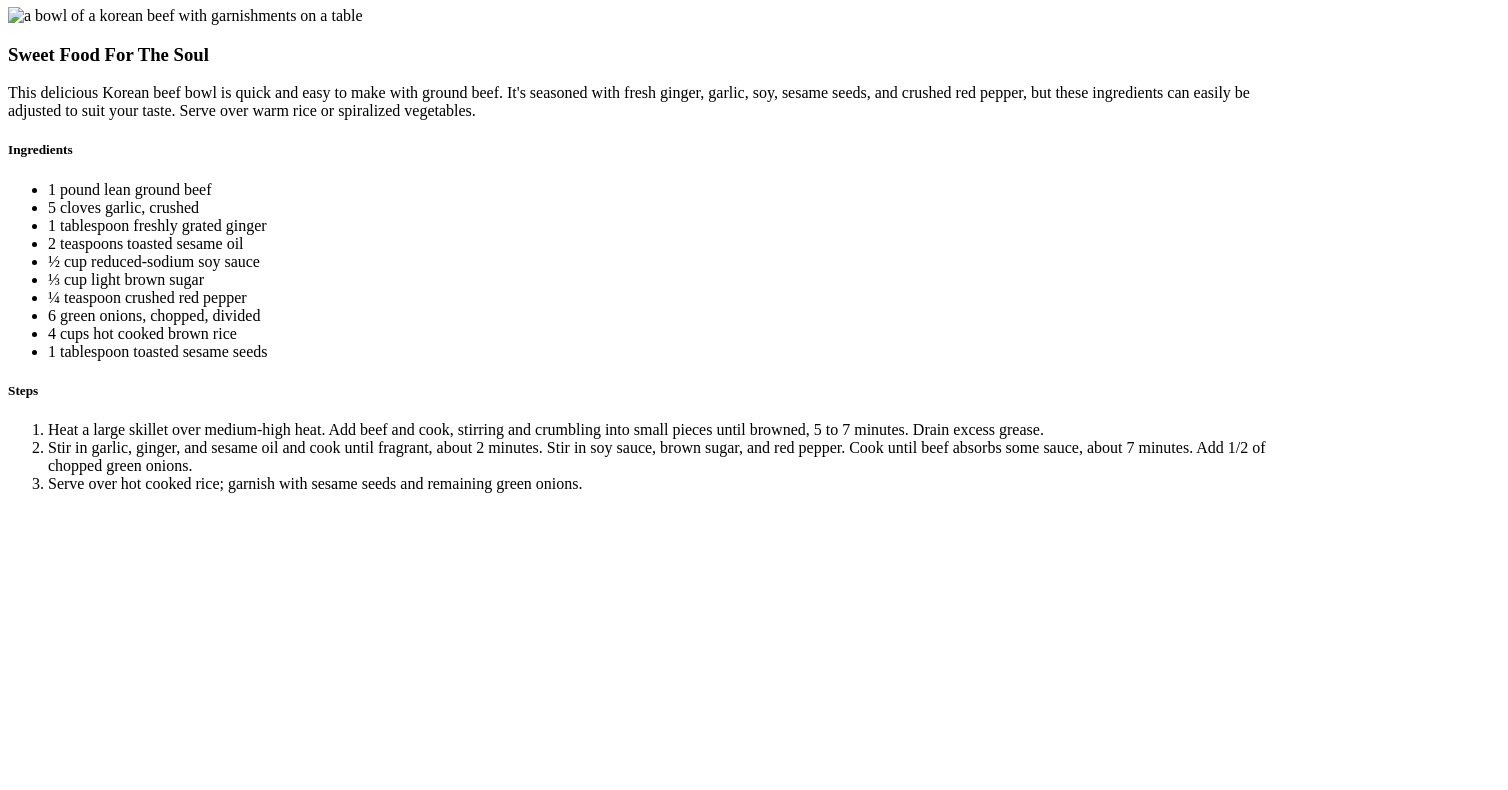
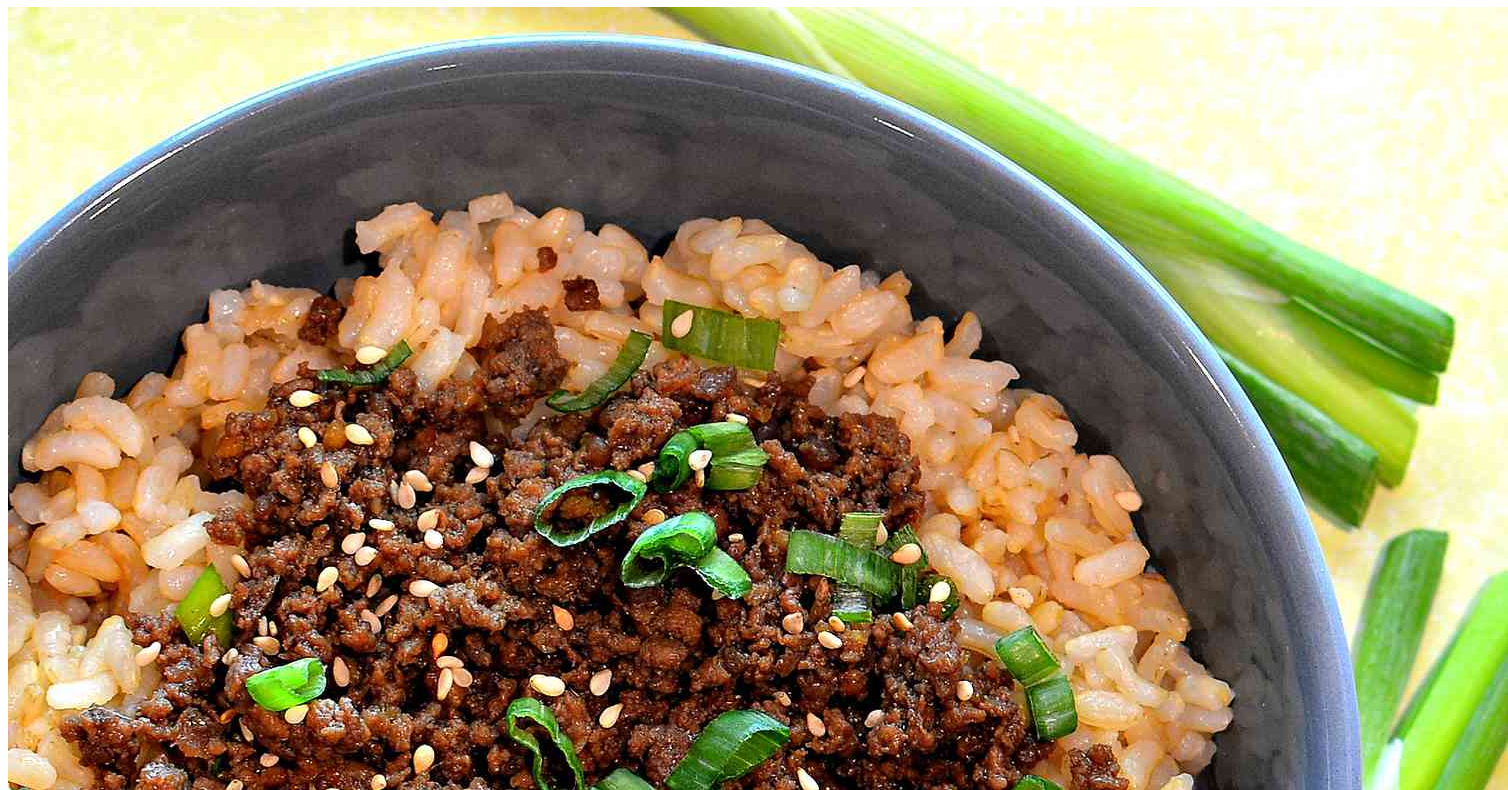
Before and after one commit to almarks/odin-recipes, a plain HTML site: page recipes/korean-beef.html in a window 1280 px wide. Shown: the part 73-863 px from the top of the page, 1508 px wide, since content can reach past the window. Before the commit the page ends 800 px from the top, so only its background shows below. Drawn offline with Linux system fonts and the light colour scheme; files whose address does not match are found by name.

Commit message:
Updated image link for testing

```diff
--- a/recipes/korean-beef.html
+++ b/recipes/korean-beef.html
@@ -14,7 +14,7 @@
                 <h1 class="recipe-name">Easy Korean Beef Bowl</h1>
             </div>
             <div class="">
-                <img class="recipe-image" src="img/korean-beef-bowl.jpg"
+                <img class="recipe-image" src="/home/almarks/repos/odin-recipes/img/korean-beef-bowl.jpg"
                     alt="a bowl of a korean beef with garnishments on a table">
             </div>
             <div class="">
```
